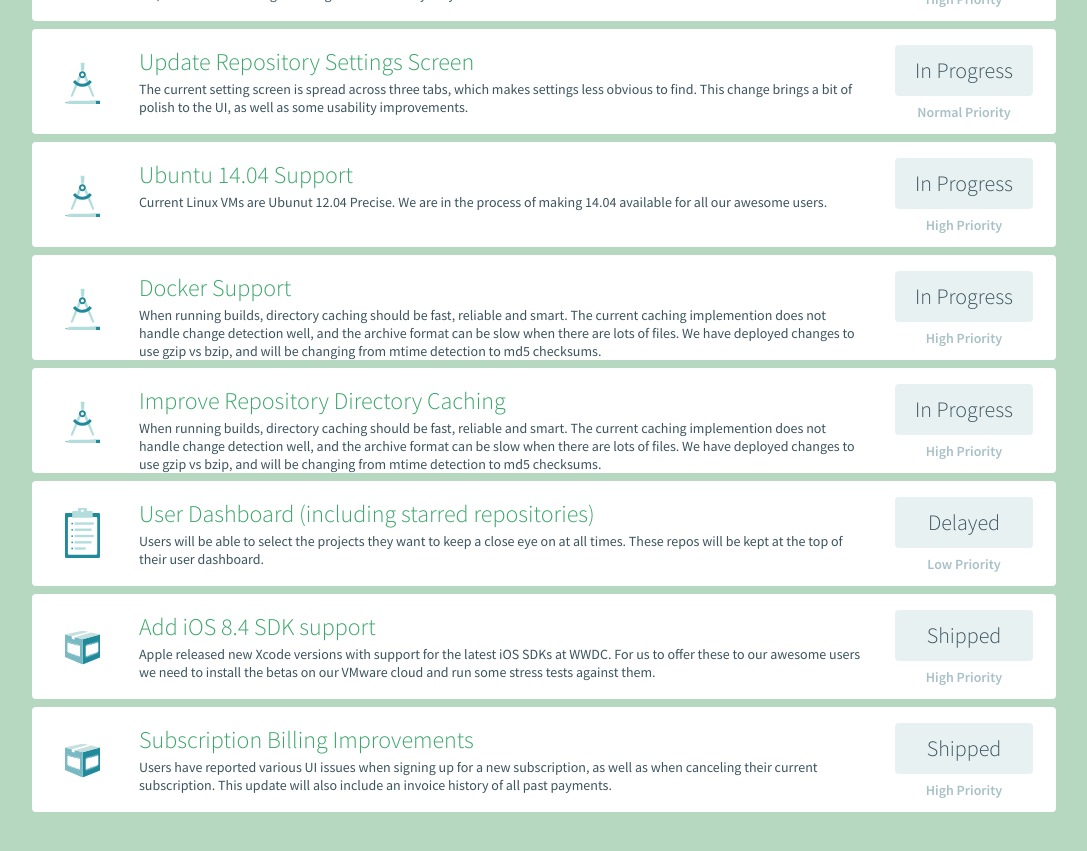
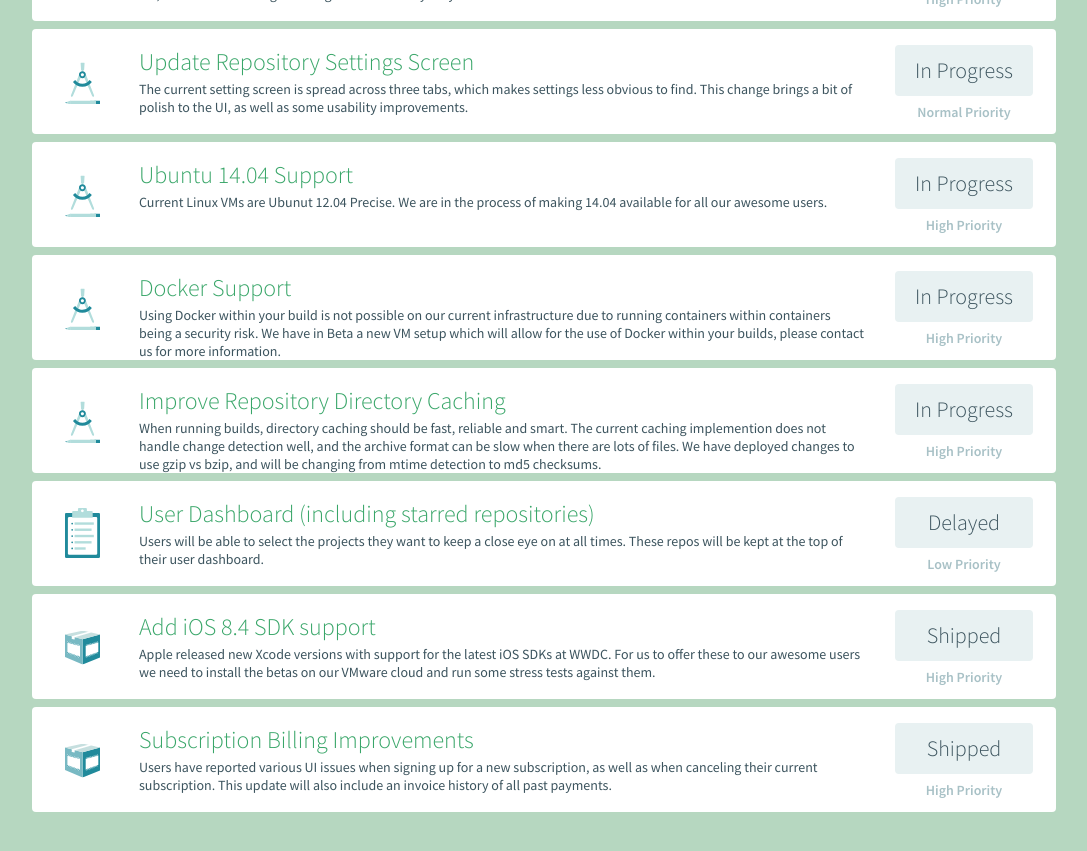
Before and after one commit to travis-ci/travis-next, a Jekyll site: the page built from index.html, in a window 1280 px wide and 900 px high, scrolled down 708 px. Shown: the top 851 px of the window, without its empty margins (96-1183 px from the left). Built offline with Jekyll 4.4.1, drawn with Linux system fonts in a browser that asks for light colours.

Commit message:
some docker info

```diff
--- a/_data/steps.yml
+++ b/_data/steps.yml
@@ -19,7 +19,7 @@
   priority: 'high'
 - 4:
   title: 'Docker Support'
-  description: 'When running builds, directory caching should be fast, reliable and smart. The current caching implemention does not handle change detection well, and the archive format can be slow when there are lots of files. We have deployed changes to use gzip vs bzip, and will be changing from mtime detection to md5 checksums.'
+  description: 'Using Docker within your build is not possible on our current infrastructure due to running containers within containers being a security risk. We have in Beta a new VM setup which will allow for the use of Docker within your builds, please contact us for more information.'
   icon: 'compass'
   status: 'In Progress'
   priority: 'high'
```
